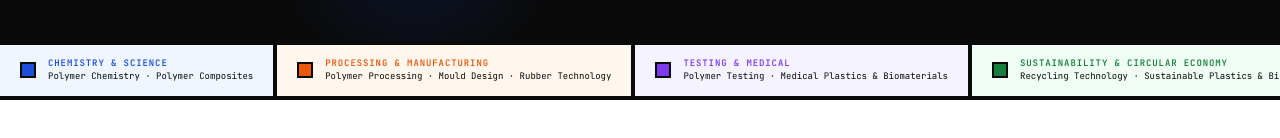
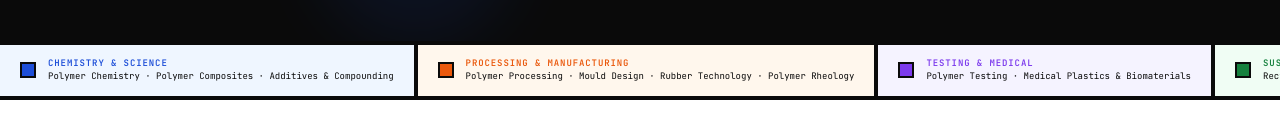
Before and after one commit to mrpdrectheultimate-alt/polymer-hub, a Next.js app: page /subjects in a window 1280 px wide. Shown: the part 408-546 px from the top of the page. Built offline with nearby package versions, Linux system fonts and the light colour scheme; no server answers.

Commit message:
feat: add 5 new subjects to frontend lists

```diff
--- a/src/app/subjects/page.tsx
+++ b/src/app/subjects/page.tsx
@@ -156,14 +156,89 @@ const SUBJECTS = [
     globalCompany: 'Medtronic',
     icon: FlaskConical,
   },
+  {
+    name: 'Polymer Rheology',
+    slug: 'polymer-rheology',
+    lessons: 6,
+    color: '#EA580C',
+    bg: '#FFF7ED',
+    tag: 'Advanced',
+    tagBg: '#EA580C',
+    desc: 'Shear-thinning, viscoelasticity, capillary rheometry, melt fracture, WLF equation.',
+    topics: ['Shear-thinning', 'Viscoelasticity', 'Capillary Rheometry', 'Melt Fracture', 'WLF Equation'],
+    image: 'https://images.unsplash.com/photo-1544257121-654dbcc18e5e?w=800&q=80',
+    indianCompany: 'Reliance Industries',
+    globalCompany: 'TA Instruments',
+    icon: Wrench,
+  },
+  {
+    name: 'Additives & Compounding',
+    slug: 'additives-compounding',
+    lessons: 8,
+    color: '#1D4ED8',
+    bg: '#EFF6FF',
+    tag: 'Formulation',
+    tagBg: '#1D4ED8',
+    desc: 'Antioxidants, UV stabilizers, plasticizers, flame retardants, twin-screw compounding.',
+    topics: ['Antioxidants', 'UV Stabilizers', 'Plasticizers', 'Flame Retardants', 'Twin-Screw Compounding'],
+    image: 'https://images.unsplash.com/photo-1581093458791-9f3c3900df4b?w=800&q=80',
+    indianCompany: 'Plastiblends India',
+    globalCompany: 'Clariant',
+    icon: FlaskConical,
+  },
+  {
+    name: 'Plastic Packaging Engineering',
+    slug: 'plastic-packaging-engineering',
+    lessons: 8,
+    color: '#15803D',
+    bg: '#F0FDF4',
+    tag: 'Application',
+    tagBg: '#15803D',
+    desc: 'Barrier properties, multilayer films, PET bottles, food contact regulations, sustainable design.',
+    topics: ['Barrier Properties', 'Multilayer Films', 'PET Bottles', 'Food Contact', 'Sustainable Design'],
+    image: 'https://images.unsplash.com/photo-1605600659908-0ef719419d41?w=800&q=80',
+    indianCompany: 'Uflex Limited',
+    globalCompany: 'Amcor',
+    icon: Recycle,
+  },
+  {
+    name: 'Life Cycle Assessment',
+    slug: 'life-cycle-assessment',
+    lessons: 6,
+    color: '#15803D',
+    bg: '#F0FDF4',
+    tag: 'Sustainability',
+    tagBg: '#15803D',
+    desc: 'ISO 14040, carbon footprint, LCA of packaging, GWP calculations, EPR connection.',
+    topics: ['ISO 14040', 'Carbon Footprint', 'LCA of Packaging', 'GWP Calculations', 'EPR Connection'],
+    image: 'https://images.unsplash.com/photo-1542601906990-b4d3fb778b09?w=800&q=80',
+    indianCompany: 'EPR India',
+    globalCompany: 'Sphera',
+    icon: Recycle,
+  },
+  {
+    name: 'Color Science & Masterbatches',
+    slug: 'color-science-masterbatches',
+    lessons: 6,
+    color: '#CA8A04',
+    bg: '#FEFCE8',
+    tag: 'Design',
+    tagBg: '#CA8A04',
+    desc: 'TiO2, organic pigments, spectrophotometry, Delta E, masterbatch formulation.',
+    topics: ['TiO2', 'Organic Pigments', 'Spectrophotometry', 'Delta E', 'Masterbatch Formulation'],
+    image: 'https://images.unsplash.com/photo-1502691876148-a84978e59af8?w=800&q=80',
+    indianCompany: 'Poddar Pigments',
+    globalCompany: 'Avient',
+    icon: Wrench,
+  }
 ]
 
 const DOMAIN_BANDS = [
-  { color: '#1D4ED8', bg: '#EFF6FF', label: 'Chemistry & Science', subjects: ['Polymer Chemistry', 'Polymer Composites'] },
-  { color: '#EA580C', bg: '#FFF7ED', label: 'Processing & Manufacturing', subjects: ['Polymer Processing', 'Mould Design', 'Rubber Technology'] },
+  { color: '#1D4ED8', bg: '#EFF6FF', label: 'Chemistry & Science', subjects: ['Polymer Chemistry', 'Polymer Composites', 'Additives & Compounding'] },
+  { color: '#EA580C', bg: '#FFF7ED', label: 'Processing & Manufacturing', subjects: ['Polymer Processing', 'Mould Design', 'Rubber Technology', 'Polymer Rheology'] },
   { color: '#7C3AED', bg: '#F5F3FF', label: 'Testing & Medical', subjects: ['Polymer Testing', 'Medical Plastics & Biomaterials'] },
-  { color: '#15803D', bg: '#F0FDF4', label: 'Sustainability & Circular Economy', subjects: ['Recycling Technology', 'Sustainable Plastics & Bioplastics'] },
-  { color: '#CA8A04', bg: '#FEFCE8', label: 'Business & Entrepreneurship', subjects: ['Entrepreneurship in Plastics'] },
+  { color: '#15803D', bg: '#F0FDF4', label: 'Sustainability & Circular Economy', subjects: ['Recycling Technology', 'Sustainable Plastics & Bioplastics', 'Life Cycle Assessment', 'Plastic Packaging Engineering'] },
+  { color: '#CA8A04', bg: '#FEFCE8', label: 'Business & Entrepreneurship', subjects: ['Entrepreneurship in Plastics', 'Color Science & Masterbatches'] },
 ]
 
 // ─── Components ───────────────────────────────────────────────────────────────
--- a/src/components/Navbar.tsx
+++ b/src/components/Navbar.tsx
@@ -82,6 +82,11 @@ const PATH_COLORS: { prefix: string; color: string }[] = [
   { prefix: '/subjects/polymer-composites', color: '#1D4ED8' },
   { prefix: '/subjects/entrepreneurship-plastics', color: '#CA8A04' },
   { prefix: '/subjects/medical-plastics', color: '#7C3AED' },
+  { prefix: '/subjects/polymer-rheology', color: '#EA580C' },
+  { prefix: '/subjects/additives-compounding', color: '#1D4ED8' },
+  { prefix: '/subjects/plastic-packaging-engineering', color: '#15803D' },
+  { prefix: '/subjects/life-cycle-assessment', color: '#15803D' },
+  { prefix: '/subjects/color-science-masterbatches', color: '#CA8A04' },
   { prefix: '/world', color: '#EA580C' },
   { prefix: '/history', color: '#1D4ED8' },
   { prefix: '/today', color: '#CA8A04' },
```
